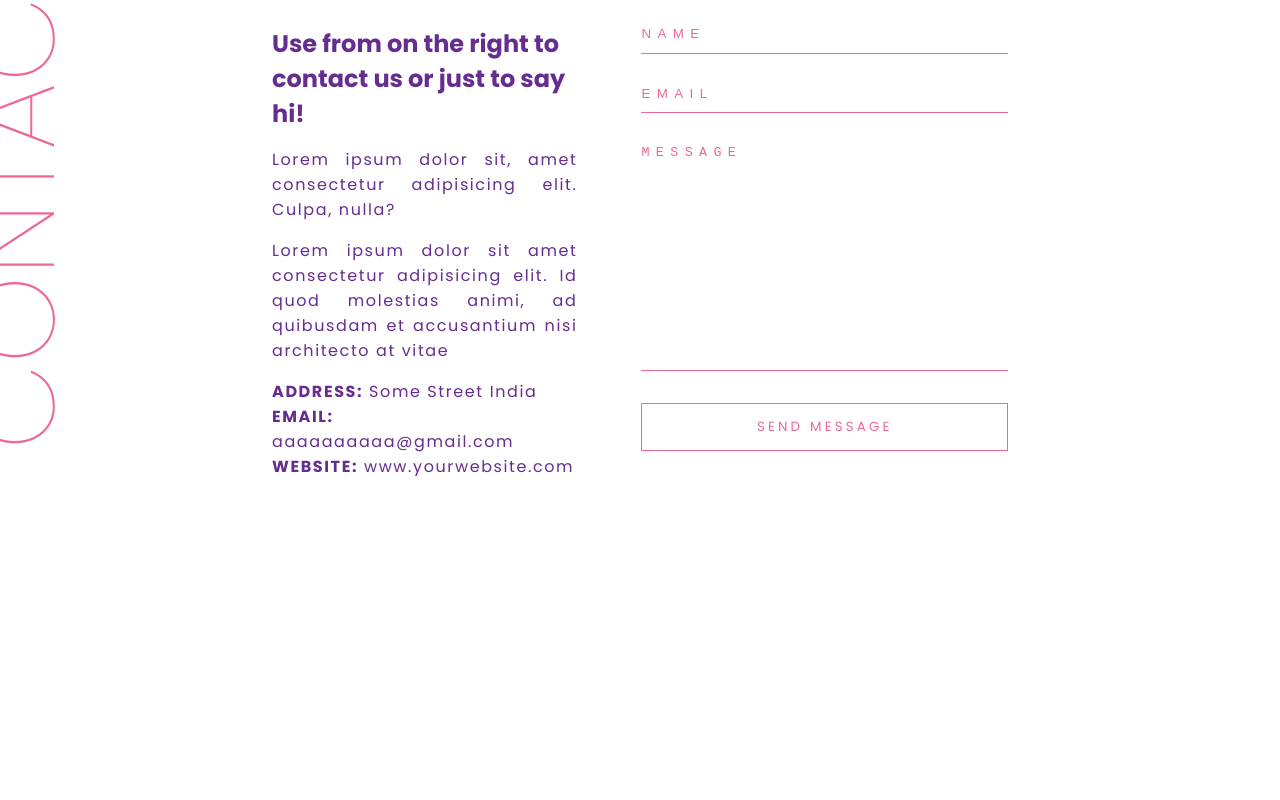
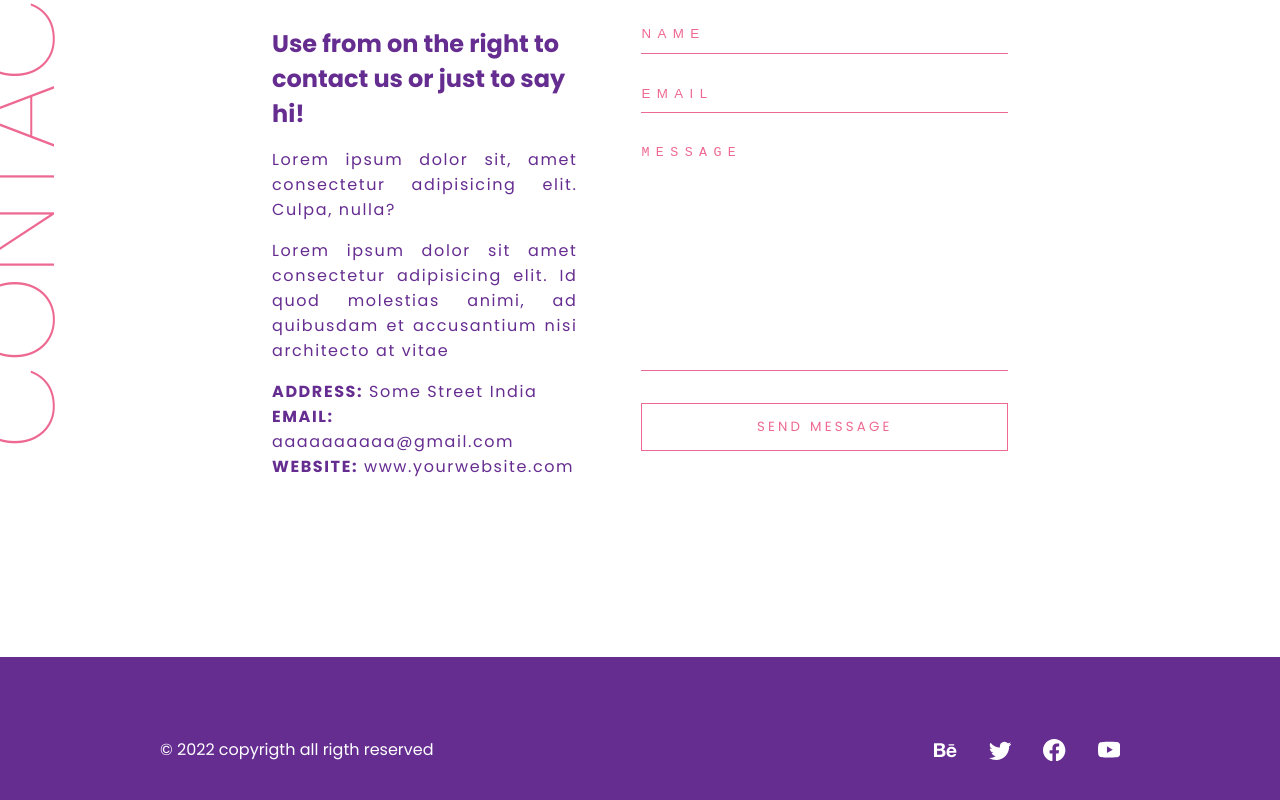
Before and after one commit to IvanHerrera2000/website-react, a React (Create React App) app in the folder client/: page / in a window 1280 px wide. Shown: the part 9091-9891 px from the top of the page. Before the commit the page ends 9748 px from the top, so only its background shows below. Built offline with nearby package versions, Linux system fonts and the light colour scheme.

Commit message:
Footer component

```diff
--- a/client/src/App.js
+++ b/client/src/App.js
@@ -9,6 +9,7 @@ import Pricing from "components/Pricing";
 import Testimonials from "components/Testimonials";
 import Skills from "components/Skills";
 import Contact from "components/Contact";
+import Footer from "components/Footer";
 
 function App() {
   return (
@@ -23,6 +24,7 @@ function App() {
       <Testimonials />
       <Skills />
       <Contact />
+      <Footer />
     </div>
   );
 }
--- /dev/null
+++ b/client/src/components/Footer.js
@@ -0,0 +1,41 @@
+import React from "react";
+import styled from "styled-components";
+import { BsBehance, BsFacebook, BsTwitter, BsYoutube } from "react-icons/bs";
+
+function Footer() {
+  return (
+    <Foot>
+      <span>&copy; 2022 copyrigth all rigth reserved</span>
+      <div className="footer__social__icons">
+        <BsBehance />
+        <BsTwitter />
+        <BsFacebook />
+        <BsYoutube />
+      </div>
+    </Foot>
+  );
+}
+
+export default Footer;
+
+const Foot = styled.footer`
+  background-color: var(--primary-color);
+  color: white;
+  display: flex;
+  justify-content: space-between;
+  align-items: center;
+  padding: 5rem 10rem;
+
+  .footer__social__icons {
+    display: flex;
+    gap: 2rem;
+    svg {
+      font-size: 1.4rem;
+      cursor: pointer;
+      transition: 0.5s ease-in-out;
+      &:hover {
+        color: var(--secondary-color);
+      }
+    }
+  }
+`;
```
